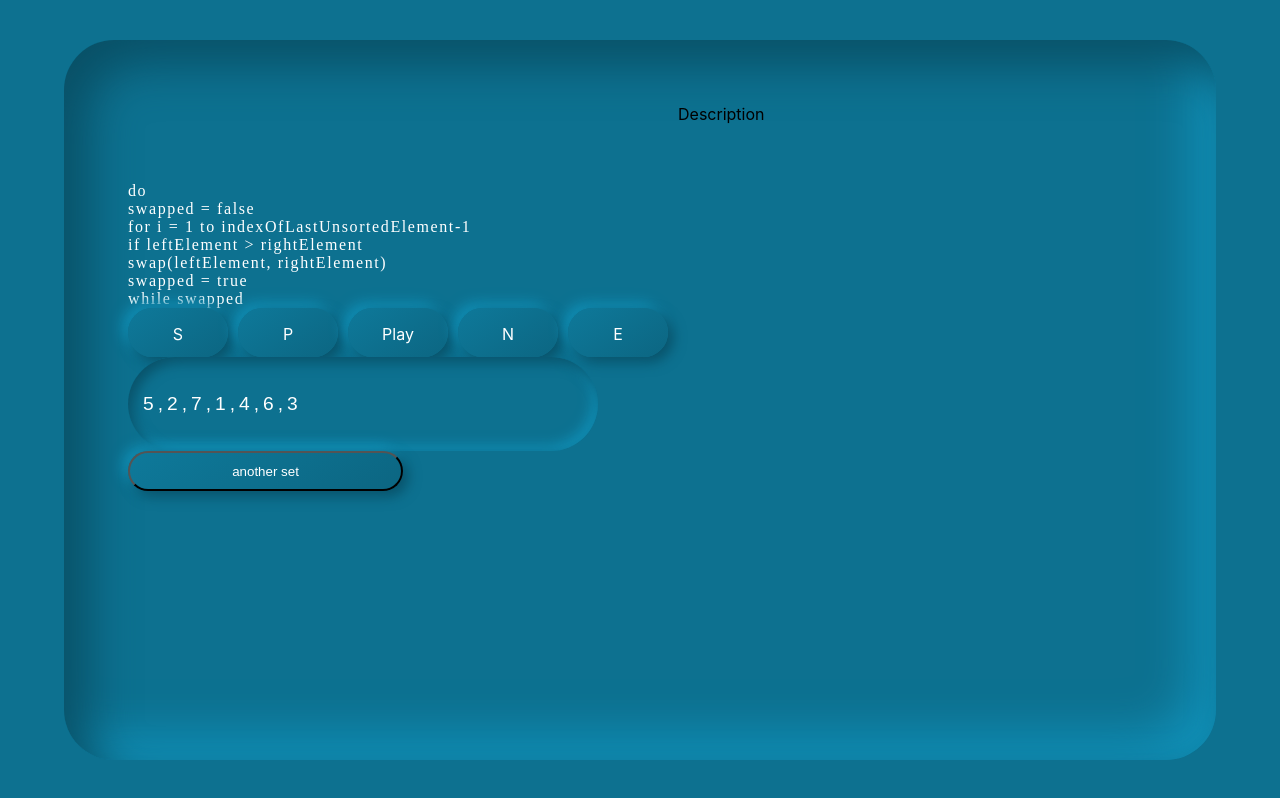
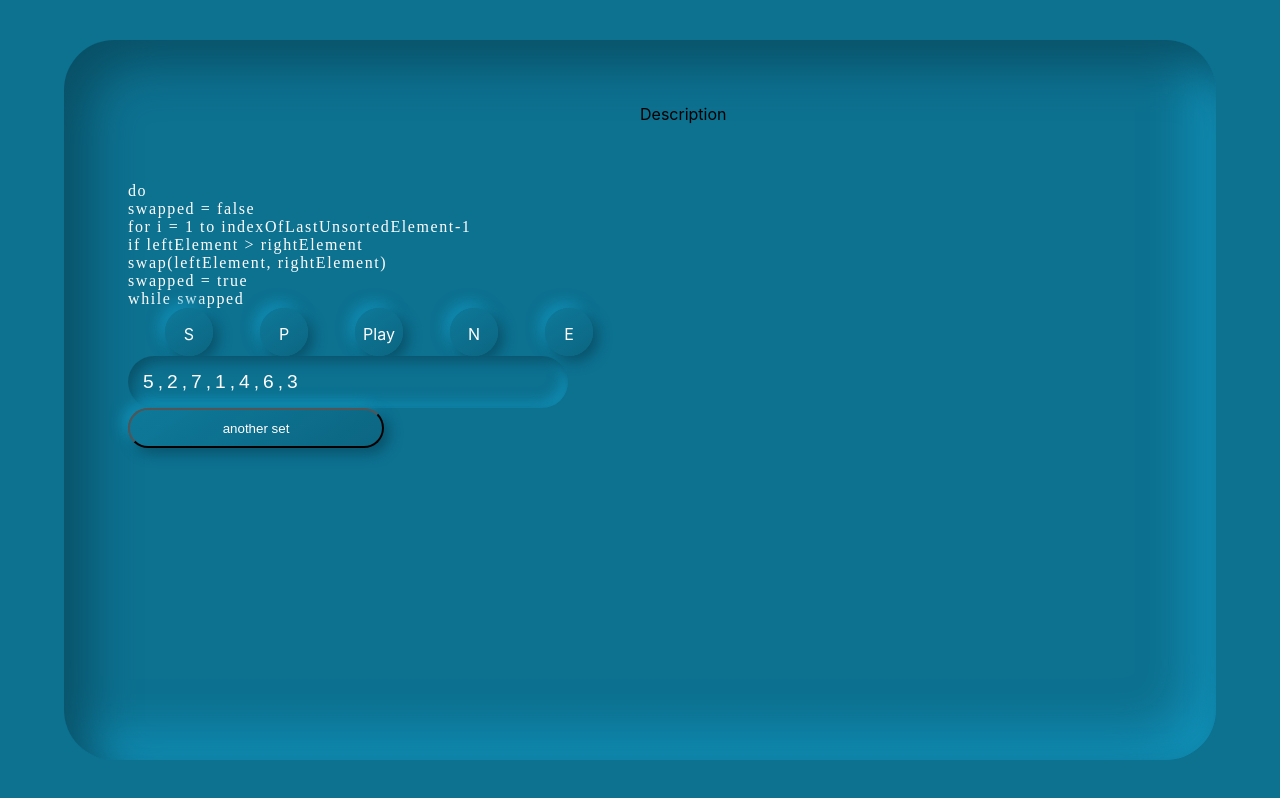
Before and after one commit to shahryar-h/algovis, a React (Create React App) app in the folder algo-vis/: page / in a window 1280 px wide. Built offline with nearby package versions, Linux system fonts and the light colour scheme; a web font is replaced by a local one.

Commit message:
styled the visualizer component

```diff
--- a/algo-vis/src/resources/components/1_bubbleSort/2_visualization/3_controls/controlButoons.sass
+++ b/algo-vis/src/resources/components/1_bubbleSort/2_visualization/3_controls/controlButoons.sass
@@ -6,8 +6,8 @@
     justify-content: space-evenly
 
     .controllButton
-        height: 49px
-        width: 100px
+        height: 3em
+        width: 3em
         border-radius: 50px
         background: linear-gradient(145deg, #0e799a, #0c6682)
         box-shadow: 5px 5px 13px #095168, -5px -5px 13px #1191b8
--- a/algo-vis/src/resources/components/1_bubbleSort/2_visualization/3_inputHandler/3_inputBox/inputBox.component.jsx
+++ b/algo-vis/src/resources/components/1_bubbleSort/2_visualization/3_inputHandler/3_inputBox/inputBox.component.jsx
@@ -323,14 +323,14 @@ class InputBox extends Component {
 
     return (
       <InputSection>
-        <Input
+        {/* <Input
           type="text"
           autoComplete="off"
           name="name"
           value={input_value}
           onChange={(e) => this.handleInputs(e)}
           disabled={is_animating}
-        />
+        /> */}
         {is_animating ? (
           <SortButton onClick={(e) => this.handleAnotherSet(e)}>
             Another set of Numbers
--- a/algo-vis/src/resources/components/1_bubbleSort/2_visualization/3_inputHandler/4_box/box_styles.js
+++ b/algo-vis/src/resources/components/1_bubbleSort/2_visualization/3_inputHandler/4_box/box_styles.js
@@ -6,7 +6,7 @@ export const Input = styled.input`
   ${baseStyle}
   appearance: none;
   border-style: none;
-  height: 10%;
+
   width: 80%;
   color: white;
   padding: 15px;
```
Also changed, not shown: algo-vis/src/resources/components/1_bubbleSort/2_visualization/3_status/3_Steps.jsx (+4 -6 lines).
